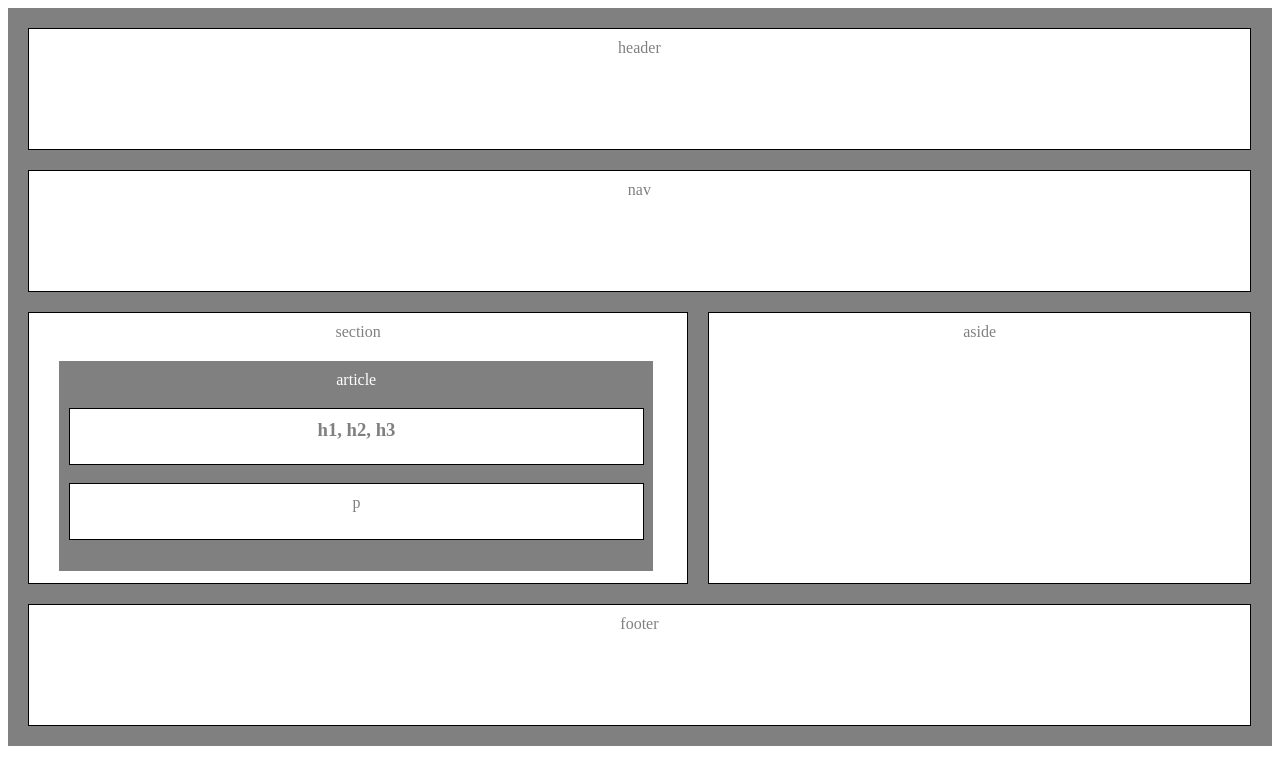
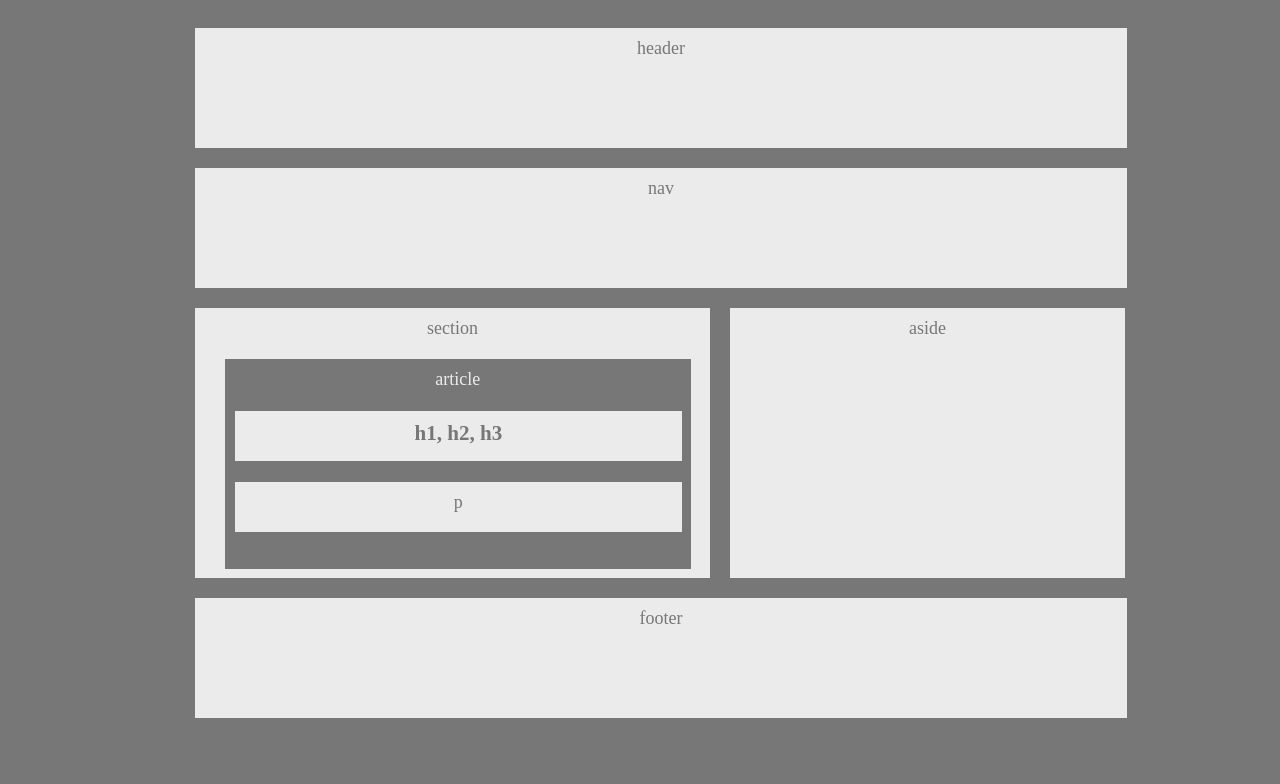
Before and after one commit to Wyvern25/Wireframe, a plain HTML site: page index.html in a window 1280 px wide. Drawn offline with Linux system fonts and the light colour scheme.

Commit message:
updated css to reflect changes

```diff
--- a/style.css
+++ b/style.css
@@ -1,13 +1,14 @@
+
 .container {
     margin: 0 auto;
     width: 100%;
     clear: both;
     overflow: auto;
-    background-color:grey;
+    background-color:#777;
 }
 
 header, nav, section, aside, footer{
-    color:grey;
+    background-color: #ebebeb;;
 }
 
 header,nav, section, footer {
@@ -20,9 +21,7 @@ header, nav, footer {
     margin-bottom: 20px;
     height: 100px;
     padding: 10px;
-    background-color:white;
     text-align: center;
-    border: 1px solid black;
 }
 
 section, aside {
@@ -30,8 +29,6 @@ section, aside {
     text-align: center;
     height: 250px;
     padding: 10px;
-    background-color:white;
-    border: 1px solid black;
     float: left;
 }
 
@@ -40,7 +37,7 @@ header {
 }
 
 section {
-    width: 50.5%
+    width: 495px;
 }
 
  article {
@@ -48,9 +45,9 @@ section {
     padding-top: 20px;
     overflow: auto;
     width: 90%;
-    background-color: grey;
+    background-color: #777;
     text-align: center;
-    color: white;
+    color: #ebebeb;
     height: 190px;
     padding: 10px;
     float: left;
@@ -58,7 +55,7 @@ section {
 
 aside {
     margin-bottom: 20px;
-    width: 41.19%;
+    width: 375px;
 }
 
 footer {
@@ -67,12 +64,20 @@ footer {
 
 }
 h1, p {
-    color: grey;
-    background-color: white;
+    color: #777;
+    background-color: #ebebeb;
     padding: 5px;
-    height: 40px;
+    height: 35px;
     padding-top: 10px;
     width: 98%;
     text-align: center;
-    border: 1px solid black;
 }
+
+body {
+    margin-left: 175px;
+    font: Arial, Helvetica Neue, Helvetica, sans-serif;
+    color: #777;
+    background-color: #777;
+    width: 960px;
+    font-size:18px
+}
```
